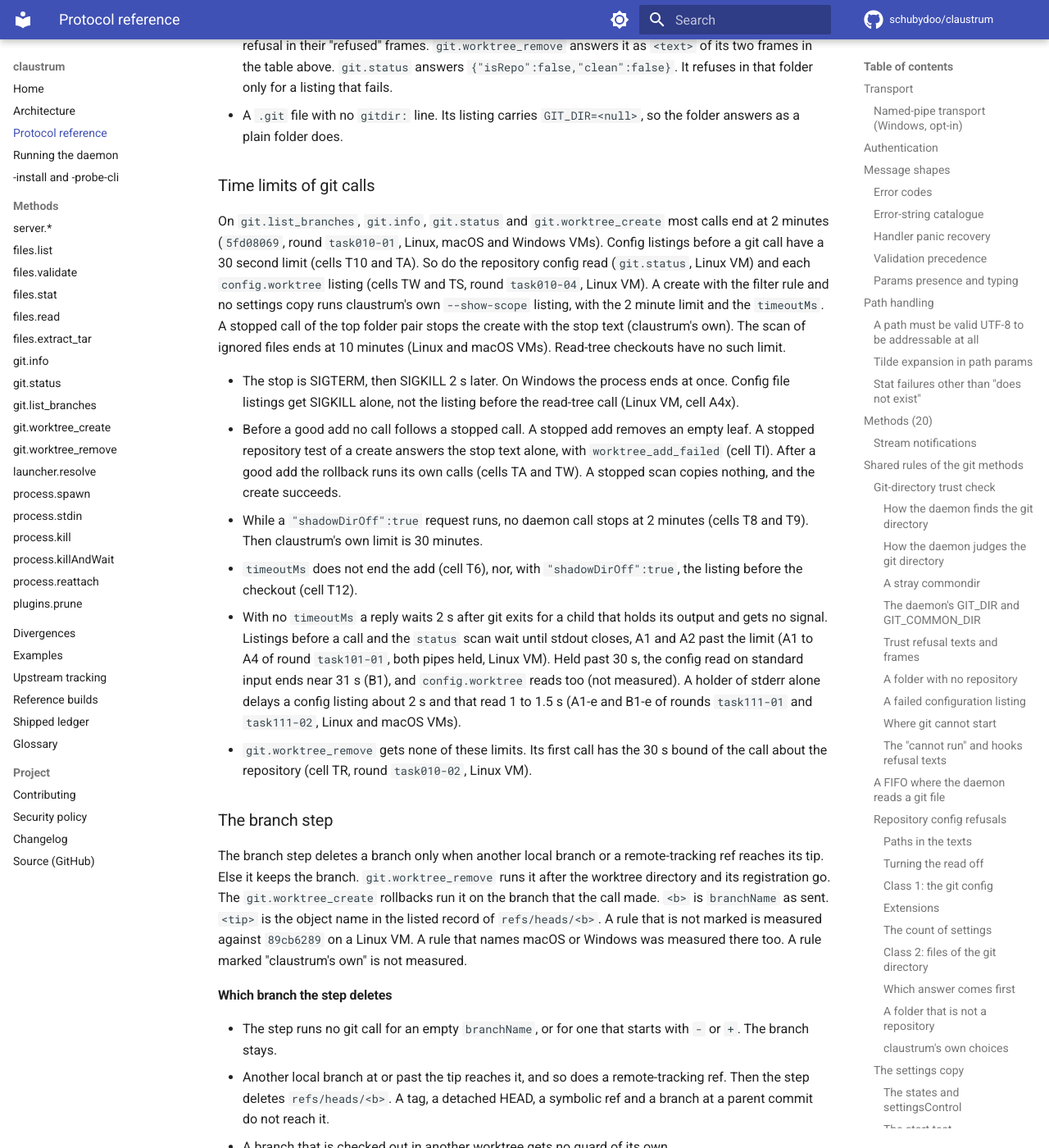
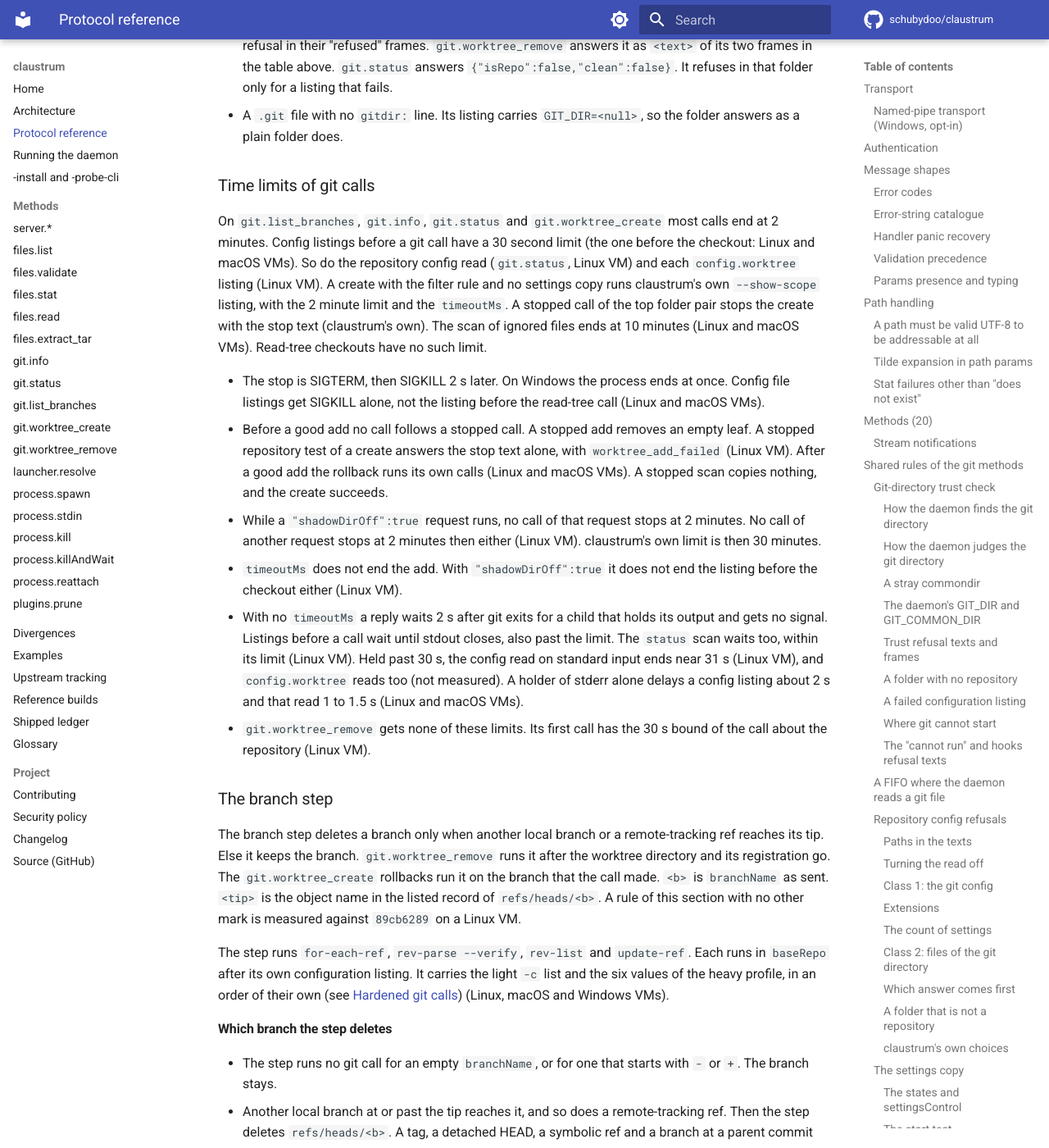
Before and after one commit to schubydoo/claustrum, an MkDocs documentation site: the page built from docs/PROTOCOL.md, in a window 1280 px wide and 1400 px high, scrolled down 45654 px. Shown: the whole window at 82% size. Built offline with MkDocs 1.6.1 and Material for MkDocs 9.7.7, drawn with Linux system fonts in a browser that asks for light colours; comment, search, counter and statistics services are not loaded; some of the changed text lies outside the part shown.

Commit message:
docs: cut the time limits and the branch step sections of PROTOCOL.md to their rules (#701)
* docs: cut the time limits and the branch step sections of PROTOCOL.md to their rules

Co-Authored-By: Claude Opus 5.5 <noreply@anthropic.com>

* docs: name the four calls of the branch step and keep one home for their variables

Co-Authored-By: Claude Opus 5.5 <noreply@anthropic.com>

---------

Co-authored-by: Schuby <12485317+schubydoo@users.noreply.github.com>
Co-authored-by: Claude Opus 5.5 <noreply@anthropic.com>

```diff
--- a/docs/PROTOCOL.md
+++ b/docs/PROTOCOL.md
@@ -1746,37 +1746,36 @@ These states are not measured. The rules are from the code.
 ### Time limits of git calls
 
 On `git.list_branches`, `git.info`, `git.status` and `git.worktree_create` most
-calls end at 2 minutes (`5fd08069`, round `task010-01`, Linux, macOS and Windows
-VMs). Config listings before a git call have a 30 second limit (cells T10 and TA).
+calls end at 2 minutes. Config listings before a git call have a 30 second limit (the one before the
+checkout: Linux and macOS VMs).
 So do the repository config read (`git.status`, Linux VM) and each
-`config.worktree` listing (cells TW and TS, round `task010-04`, Linux VM).
-A create with the filter rule and no settings copy runs claustrum's own
-`--show-scope` listing, with the 2 minute limit and the `timeoutMs`. A stopped call of the top folder pair stops the create with the stop
-text (claustrum's own).
-The scan of
-ignored files ends at 10 minutes (Linux and macOS VMs). Read-tree checkouts have
-no such limit.
+`config.worktree` listing (Linux VM). A create with the filter rule and no
+settings copy runs claustrum's own `--show-scope` listing, with the 2 minute
+limit and the `timeoutMs`. A stopped call of the top folder pair stops the create
+with the stop text (claustrum's own). The scan of ignored files ends at 10
+minutes (Linux and macOS VMs). Read-tree checkouts have no such limit.
 
 - The stop is SIGTERM, then SIGKILL 2 s later. On Windows the process ends at
   once. Config file listings get SIGKILL alone, not the listing before the
-  read-tree call (Linux VM, cell A4x).
+  read-tree call (Linux and macOS VMs).
 - Before a good add no call follows a stopped call. A stopped add removes an
   empty leaf. A stopped repository test of a create answers the stop text alone,
-  with `worktree_add_failed` (cell TI). After a good add the rollback runs its own
-  calls (cells TA and TW). A stopped scan copies nothing, and the create succeeds.
-- While a `"shadowDirOff":true` request runs, no daemon call stops at 2
-  minutes (cells T8 and T9). Then claustrum's own limit is 30 minutes.
-- `timeoutMs` does not end the add (cell T6), nor, with `"shadowDirOff":true`,
-  the listing before the checkout (cell T12).
+  with `worktree_add_failed` (Linux VM). After a good add the rollback runs its
+  own calls (Linux and macOS VMs). A stopped scan copies nothing, and the create succeeds.
+- While a `"shadowDirOff":true` request runs, no call of that request stops at
+  2 minutes. No call of another request stops at 2 minutes then either (Linux
+  VM). claustrum's own limit is then 30 minutes.
+- `timeoutMs` does not end the add. With `"shadowDirOff":true` it does not end
+  the listing before the checkout either (Linux VM).
 - With no `timeoutMs` a reply waits 2 s after git exits for a child that holds
-  its output and gets no signal. Listings before a call and the `status` scan
-  wait until stdout closes, A1 and A2 past the limit (A1 to A4 of round
-  `task101-01`, both pipes held, Linux VM). Held past 30 s, the config read on standard input ends near 31 s (B1), and
-  `config.worktree` reads too (not measured). A holder of stderr alone delays a
-  config listing about 2 s and that read 1 to 1.5 s (A1-e and B1-e of rounds
-  `task111-01` and `task111-02`, Linux and macOS VMs).
-- `git.worktree_remove` gets none of these limits. Its first call has the 30 s bound
-  of the call about the repository (cell TR, round `task010-02`, Linux VM).
+  its output and gets no signal. Listings before a call wait until stdout
+  closes, also past the limit. The `status` scan waits too, within its limit
+  (Linux VM). Held past 30 s, the
+  config read on standard input ends near 31 s (Linux VM), and `config.worktree`
+  reads too (not measured). A holder of stderr alone delays a config listing
+  about 2 s and that read 1 to 1.5 s (Linux and macOS VMs).
+- `git.worktree_remove` gets none of these limits. Its first call has the 30 s
+  bound of the call about the repository (Linux VM).
 
 ### The branch step
 
@@ -1785,9 +1784,14 @@ remote-tracking ref reaches its tip. Else it keeps the branch.
 `git.worktree_remove` runs it after the worktree directory and its registration
 go. The `git.worktree_create` rollbacks run it on the branch that the call made.
 `<b>` is `branchName` as sent. `<tip>` is the object name in the listed record
-of `refs/heads/<b>`. A rule that is not marked is measured against
-`89cb6289` on a Linux VM. A rule that names macOS or Windows was measured there
-too. A rule marked "claustrum's own" is not measured.
+of `refs/heads/<b>`. A rule of this section with no other mark is measured
+against `89cb6289` on a Linux VM.
+
+The step runs `for-each-ref`, `rev-parse --verify`, `rev-list` and
+`update-ref`. Each runs in `baseRepo` after its own configuration listing. It
+carries the light `-c` list and the six values of the heavy profile, in an order
+of their own (see [Hardened git calls](#hardened-git-calls)) (Linux, macOS and
+Windows VMs).
 
 #### Which branch the step deletes
 
@@ -1821,35 +1825,9 @@ too. A rule marked "claustrum's own" is not measured.
       reads the config of the repository again. A refusal there keeps the
       branch (`5fd08069`, Linux and macOS VMs).
 
-#### The git calls of the branch step
-
-Each call runs in `baseRepo` after its own configuration listing (see
-[Hardened git calls](#hardened-git-calls)). The calls are
-`for-each-ref --count=10001 --format=%(objectname)%00%(refname)%00%(symref)
-refs/heads/`, `rev-parse --verify --quiet refs/heads/<b>^{commit}`,
-`rev-list -n 1 <tip> --not --remotes --not --stdin --` and
-`update-ref --no-deref -d refs/heads/<b> <tip>`. Every call carries the light
-`-c` list, and `rev-list` adds `-c core.commitGraph=false` after it. The daemon's
-own environment comes first (see
-[The daemon's own git environment](#the-daemons-own-git-environment)). Then the
-calls set `GIT_TERMINAL_PROMPT=0`,
-`GIT_NO_REPLACE_OBJECTS=1`, `GIT_GRAFT_FILE=<null device>` and the
-`GIT_COMMON_DIR` pin. Then come `GIT_CONFIG_COUNT`, the inherited config pairs,
-the hook pins,
-`GIT_NO_LAZY_FETCH=1`,
-`GIT_ALLOW_PROTOCOL=denied_by_claude_ssh` and an empty `GIT_ASKPASS` (Linux,
-macOS and Windows VMs). Only `rev-list` gets a pipe on stdin: one
-`^<refname>` line for each other local branch that is not a symbolic ref. The
-other calls get the null device, where `89cb6289` gives a character device (macOS
-VM). In
-some states the reference runs more git calls than claustrum. Examples are no
-repository at `baseRepo`, a gone worktree path, a second create at one path and
-an attach add. The frames are equal.
-
 #### Time limits of the branch step
 
-These bounds are parity. They are always on, and they are not a divergence of
-the catalog.
+These bounds are always on. They are not a divergence.
 
 - One bound of 60 s covers the branch list and the commit check together. At the
   bound the running call is killed, with no SIGTERM first (Linux, macOS and
@@ -1871,11 +1849,10 @@ the catalog.
   one goes through a linked worktree. If two removes have branches that share a
   unique commit, one branch stays, and the second reply has
   `"branchKept":true` (Linux and macOS VMs). claustrum keys this lock by the
-  common git dir, also in a rollback (claustrum's own). So two names of one git
-  directory count as one repository here.
+  common git dir, also in a rollback (claustrum's own).
 - The steps of different repositories run at the same time.
-- claustrum runs two removes of one `baseRepo` one after the other. `89cb6289`
-  deletes both worktree directories first.
+- claustrum runs two removes of one `baseRepo` one after the other (claustrum's
+  own).
 - A remove deletes its worktree directory while the `worktree add` of a create
   in the same git directory runs. Its registration, branch and reply wait for
   the add (`5fd08069`, Linux and macOS VMs). They do not wait for the checkout
```
Also changed, not shown: 1 other file.
